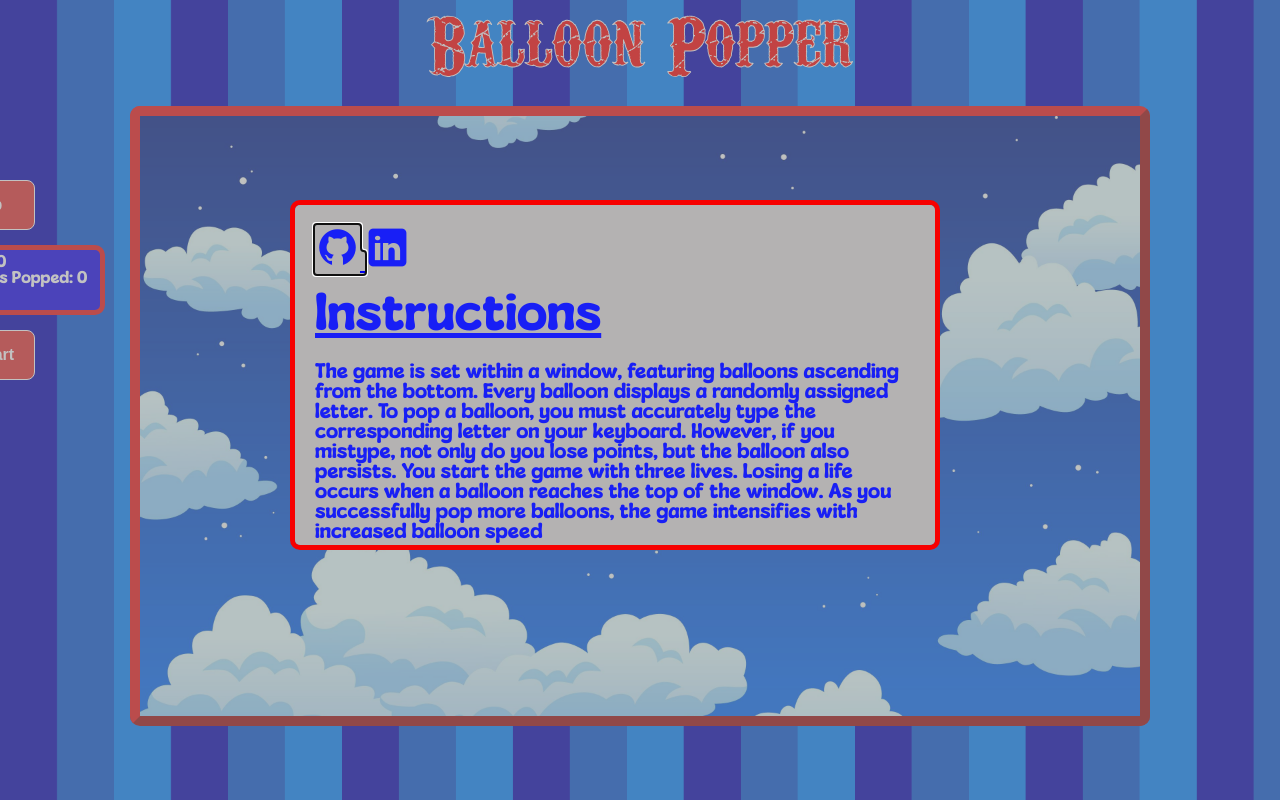
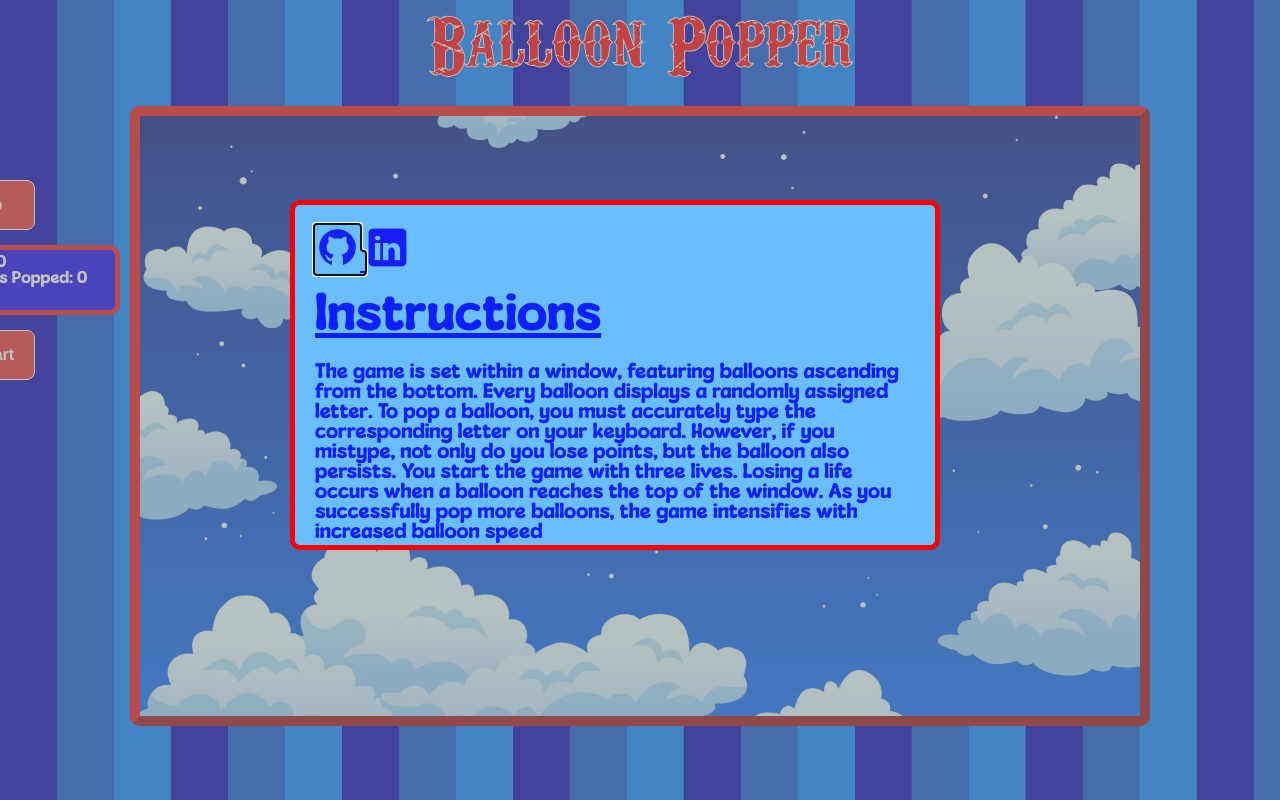
Before and after one commit to mujahed-a1i/Balloon-Popper, a website built with webpack: page index.html in a window 1280 px wide. Shown: the top 800 px of the page. Built offline with nearby package versions, Linux system fonts and the light colour scheme.

Commit message:
fixed modal color

```diff
--- a/src/index.scss
+++ b/src/index.scss
@@ -70,7 +70,7 @@ body {
   border-radius: 10px;
   background-color: rgb(16, 0, 240);
   color: white;
-  width: 150px;
+  min-width: 165px;
   height: 50px;
   padding: 5px;
   position: fixed;
@@ -83,7 +83,7 @@ body {
   border-radius: 10px;
   border-width: 5px;
   border-color: #f70000;
-  background-color: rgb(180, 178, 178);
+  background-color: rgb(105, 190, 255);
   position: absolute;
   // top: 50%;
   // left: 50%;
@@ -186,11 +186,13 @@ body {
   border-width: 5px;
   border-color: #f70000;
   background-color: rgb(105, 190, 255);
+  color: rgba(0, 8, 255, 0.868);
   position: absolute;
 }
 
 #endStats > h2 {
   text-decoration: underline;
+  // text-decoration-color: white;
   font-family: myfont3;
   font-size: 30px;
 }
```
Also changed, not shown: dist/main.css, 2 other files.
